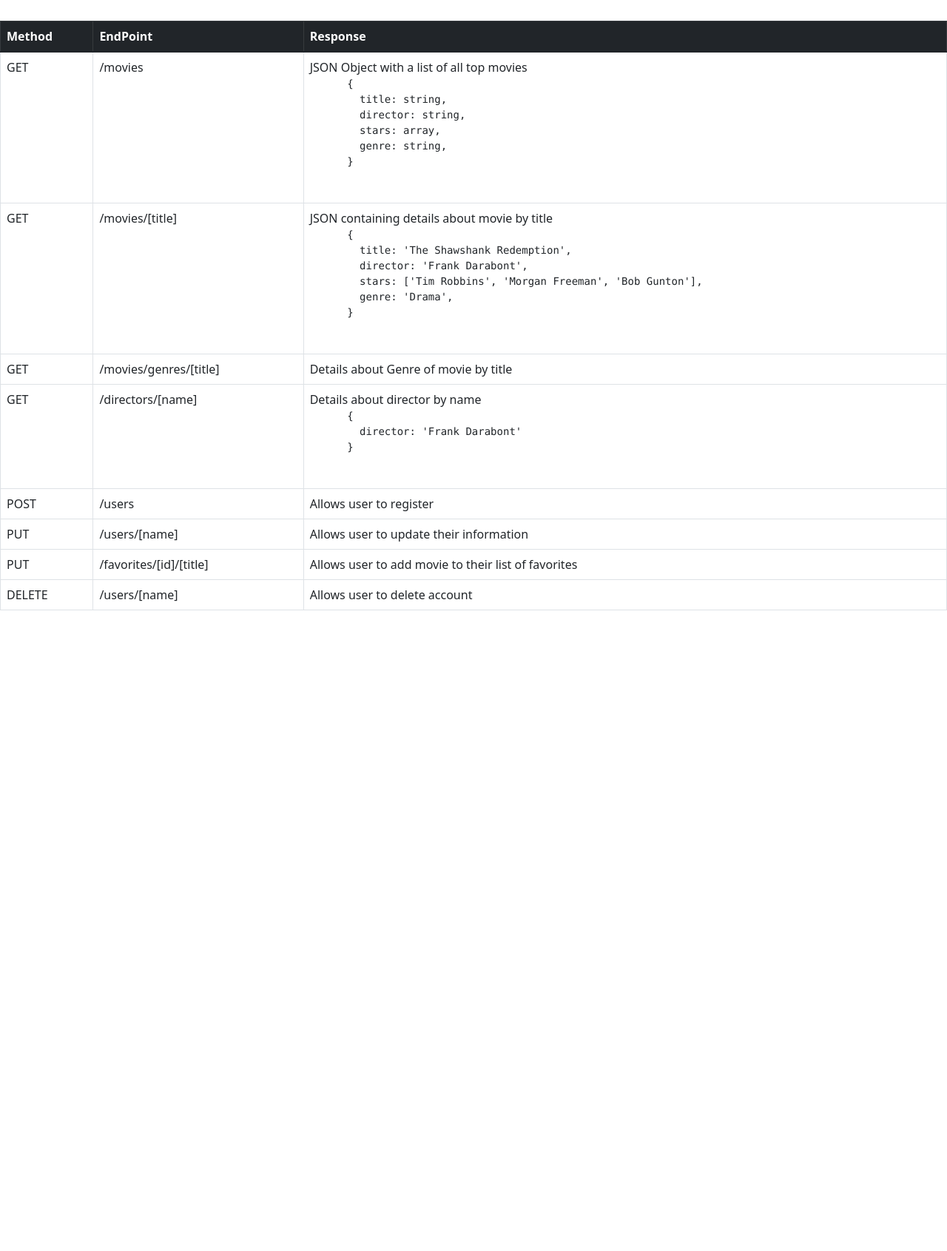
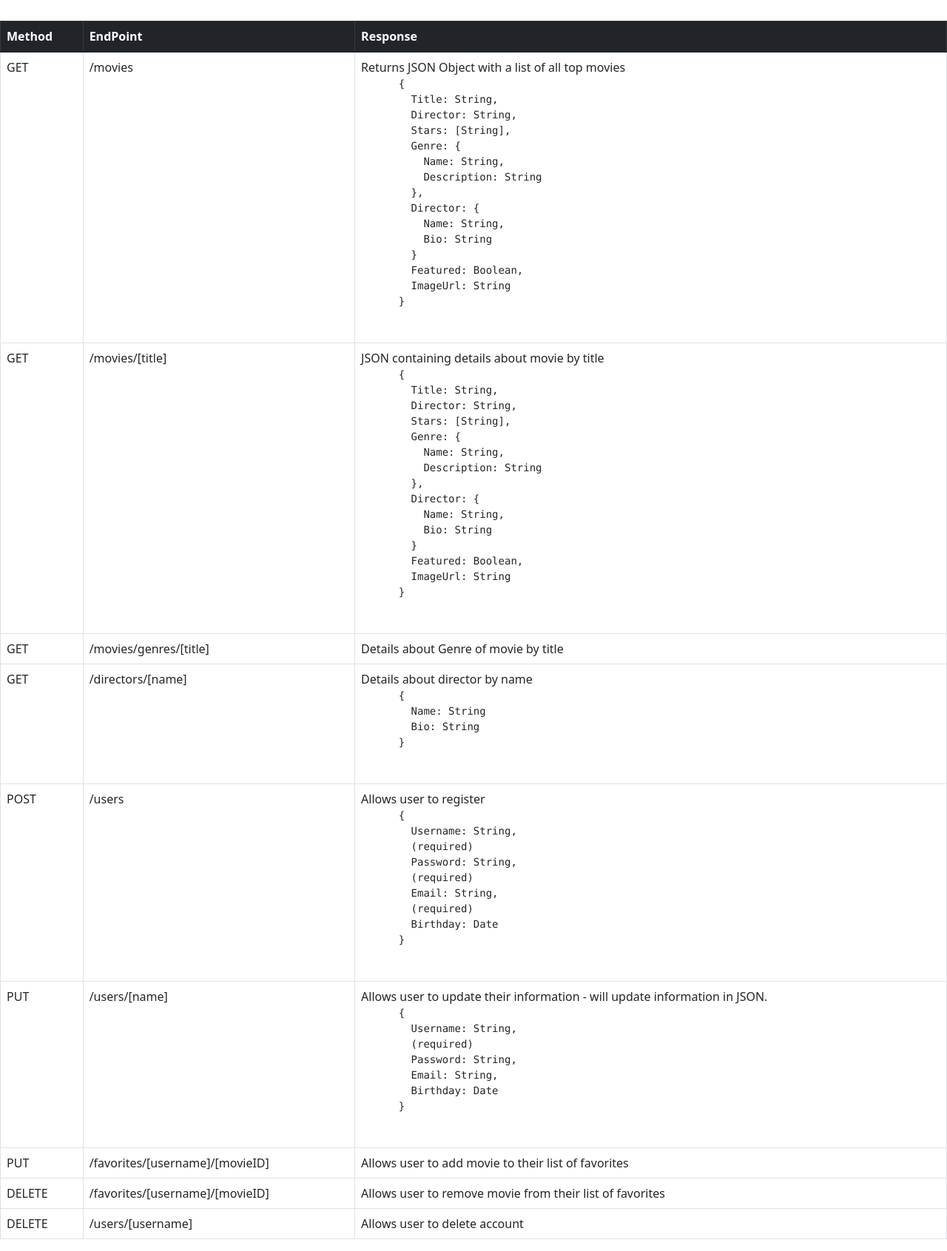
Before and after one commit to Bmcgaughan/myMovie-app, a website: page public/documentation.html in a window 1280 px wide. Shown: the part 218-1909 px from the top of the page at 74% size. Before the commit the page ends 1059 px from the top, so only its background shows below. Drawn offline with nearby package versions, Linux system fonts and the light colour scheme.

Commit message:
updated documenation

```diff
--- a/public/documentation.html
+++ b/public/documentation.html
@@ -39,13 +39,22 @@
             <td>GET</td>
             <td>/movies</td>
             <td>
-              JSON Object with a list of all top movies
+              Returns JSON Object with a list of all top movies
               <pre>
       {
-        title: string,
-        director: string,
-        stars: array,
-        genre: string,
+        Title: String,
+        Director: String,
+        Stars: [String],
+        Genre: {
+          Name: String,
+          Description: String
+        },
+        Director: {
+          Name: String,
+          Bio: String
+        }
+        Featured: Boolean,
+        ImageUrl: String
       }
               </pre>
             </td>
@@ -57,10 +66,19 @@
               JSON containing details about movie by title
               <pre>
       {
-        title: 'The Shawshank Redemption',
-        director: 'Frank Darabont',
-        stars: ['Tim Robbins', 'Morgan Freeman', 'Bob Gunton'],
-        genre: 'Drama',
+        Title: String,
+        Director: String,
+        Stars: [String],
+        Genre: {
+          Name: String,
+          Description: String
+        },
+        Director: {
+          Name: String,
+          Bio: String
+        }
+        Featured: Boolean,
+        ImageUrl: String
       }
               </pre>
             </td>
@@ -77,7 +95,8 @@
               Details about director by name
               <pre>
       {
-        director: 'Frank Darabont'
+        Name: String
+        Bio: String
       }
               </pre>
             </td>
@@ -85,21 +104,51 @@
           <tr>
             <td>POST</td>
             <td>/users</td>
-            <td>Allows user to register</td>
+            <td>
+              Allows user to register
+              <pre>
+      {
+        Username: String,
+        (required)
+        Password: String,
+        (required)
+        Email: String,
+        (required)
+        Birthday: Date
+      }
+              </pre>
+            </td>
           </tr>
           <tr>
             <td>PUT</td>
             <td>/users/[name]</td>
-            <td>Allows user to update their information</td>
+            <td>
+              Allows user to update their information - will update information
+              in JSON.
+              <pre>
+      {
+        Username: String,
+        (required)
+        Password: String,
+        Email: String,
+        Birthday: Date
+      }
+              </pre>
+            </td>
           </tr>
           <tr>
             <td>PUT</td>
-            <td>/favorites/[id]/[title]</td>
+            <td>/favorites/[username]/[movieID]</td>
             <td>Allows user to add movie to their list of favorites</td>
           </tr>
           <tr>
             <td>DELETE</td>
-            <td>/users/[name]</td>
+            <td>/favorites/[username]/[movieID]</td>
+            <td>Allows user to remove movie from their list of favorites</td>
+          </tr>
+          <tr>
+            <td>DELETE</td>
+            <td>/users/[username]</td>
             <td>Allows user to delete account</td>
           </tr>
         </tbody>
```
Also changed, not shown: index.js (+48 -14 lines).
